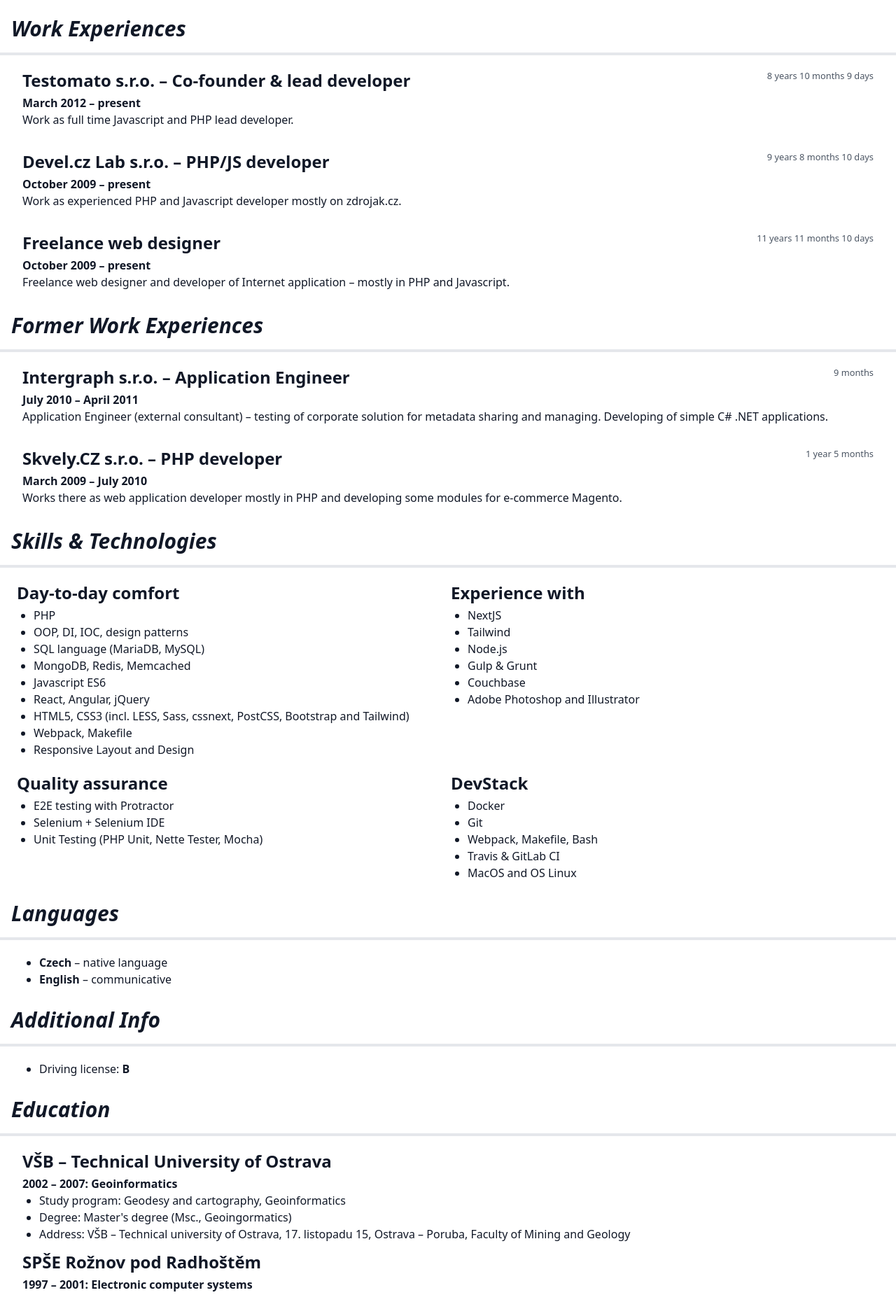
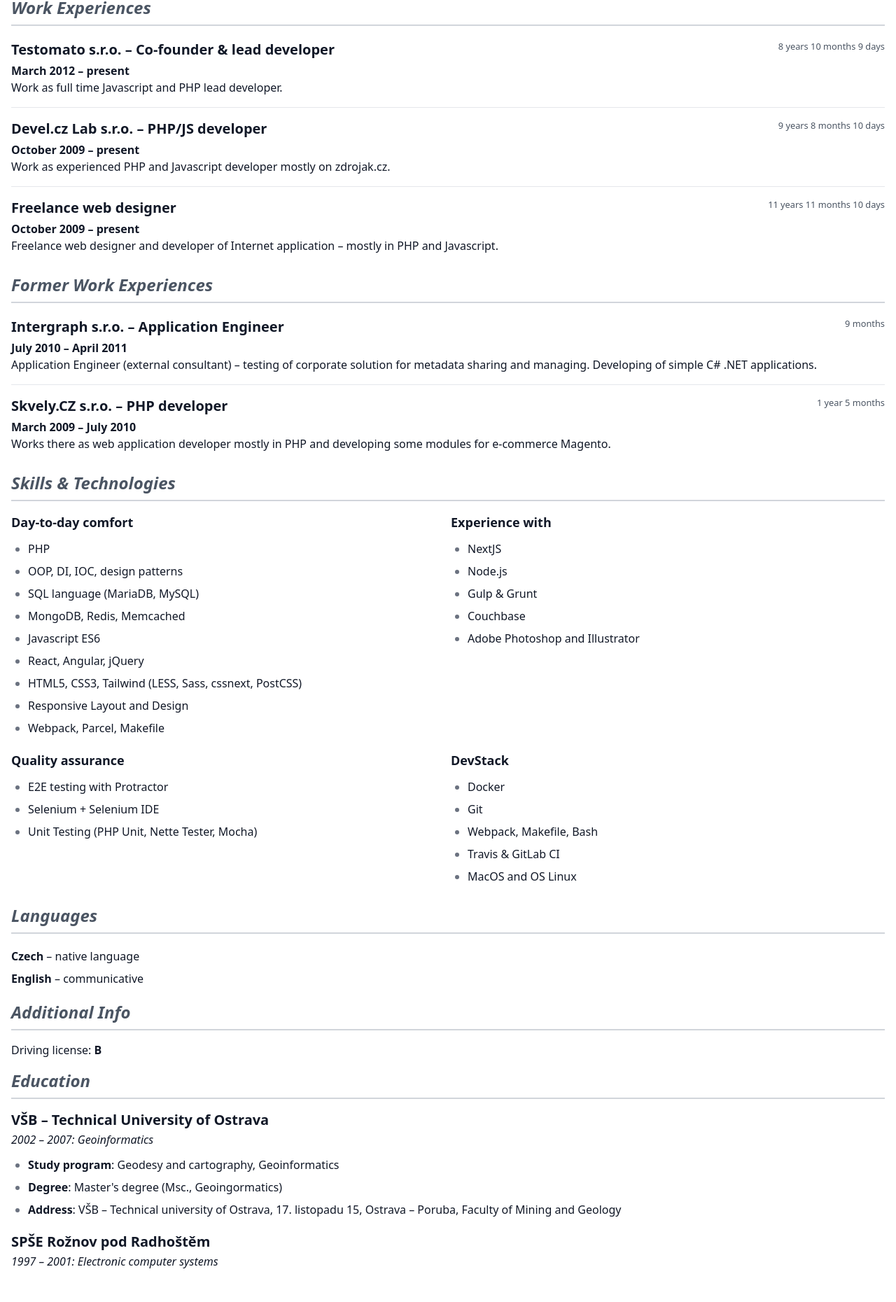
Before and after one commit to OzzyCzech/ozana.cz, a Next.js app: page /resume in a window 1280 px wide. Shown: the part 254-2114 px from the top of the page at 70% size. Built offline with nearby package versions, Linux system fonts and the light colour scheme.

Commit message:
Tailwind upgrade
* simplify tailwind CSS
* add cssnano
* upgrade CV PDF
* remove purge from tailwind

```diff
--- a/components/footer.js
+++ b/components/footer.js
@@ -1,5 +1,5 @@
 const Footer = () => {
-	return (<footer className="no-print">
+	return (<footer className="print:hidden">
 		<section className="border-t flex justify-center text-center py-6 lg:py-20">
 			<a href="https://github.com/OzzyCzech/" target="_blank" className="no-underline text-current">GitHub</a><span className="mx-2">&bull;</span>
 			<a href="https://meta.stackoverflow.com/users/355316/" target="_blank" className="no-underline text-current">StackOverflow</a><span className="mx-2">&bull;</span>
--- a/components/header.js
+++ b/components/header.js
@@ -1,7 +1,7 @@
 import Link from 'next/link'
 
 const Header = ({active = '/'}) =>
-	<header className="no-print">
+	<header className="print:hidden">
 		<nav className="flex justify-center lg:justify-end border-b text-center">
 			<ul className="grid grid-cols-3 divide-x py-3">
 				<li className={active === '/' ? 'font-bold' : null}>
--- a/package.json
+++ b/package.json
@@ -8,8 +8,8 @@
 		"now-build": "next build"
 	},
 	"dependencies": {
-		"@fullhuman/postcss-purgecss": "^4.1.3",
 		"autoprefixer": "^10.4.4",
+		"cssnano": "^5.1.7",
 		"moment": "^2.29.3",
 		"next": "^12.1.5",
 		"postcss": "^8.4.12",
--- a/pages/_document.js
+++ b/pages/_document.js
@@ -23,7 +23,7 @@
 					<link rel="author" href="/humans.txt"/>
 				</Head>
 
-				<body className={'font-sans text-gray-900 leading-normal tracking-normal grid min-h-screen ' + (page ? page : 'home')}>
+				<body className={'font-sans text-gray-900 leading-normal tracking-normal grid min-h-screen grid-rows-[auto_1fr_auto] ' + (page ? page : 'home')}>
 				<Header active={pathname}/>
 				<main className="grid items-center"><Main/></main>
 				<Footer active={pathname}/>
--- a/pages/_style.css
+++ b/pages/_style.css
@@ -1,135 +1,19 @@
-@tailwind base;
-@tailwind components;
-@tailwind utilities;
-
 /* https://nerdcave.com/tailwind-cheat-sheet */
 
-body {
-	grid-template-rows: auto 1fr auto;
+@tailwind base;
+@layer base {
+	a {
+		@apply text-current hover:underline hover:text-blue-600 hover:ease-in-out;
+	}
 }
 
-h1, h2, h3 {
-	@apply font-bold;
-}
-
-h1 {
-	@apply text-4xl mb-1;
-}
-
-h2 {
-	@apply text-3xl mb-1;
-}
-
-h3 {
-	@apply text-2xl mb-1;
-}
-
-h4 {
-	@apply font-bold;
-}
-
-.btn {
-	@apply font-bold py-3 px-6 rounded inline-flex items-center rounded-full no-underline;
-}
-
-.btn:hover {
-	@apply border-transparent no-underline
-}
-
-.btn-blue {
-	@apply bg-blue-500 text-white border-blue-500;
-}
-
-.btn-blue:hover {
-	@apply bg-blue-700 text-white;
-}
-
-.btn-white {
-	@apply text-white bg-white bg-opacity-25
-}
-
-.btn-white:hover {
-	@apply text-white bg-opacity-50
-}
-
-.btn-black {
-	@apply text-white bg-black bg-opacity-75
-}
-
-.btn-black:hover {
-	@apply text-white bg-opacity-100
-}
-
-a {
-	@apply text-current;
-}
-
-a:hover {
-	@apply underline text-blue-600 ease-in-out;
-}
-
-p {
-	@apply mt-0 mb-4;
-}
-
-article ul {
-	@apply list-disc ml-6 mt-0 mb-3;
-}
-
-.bg-testomato {
-	background-color: #b72b2a;
-}
-
-.bg-zdrojak {
-	background-color: #424242;
-}
-
-/** @see https://primer.style/css/utilities/colors */
-.bg-github {
-	background-color: #f6f8fa;
-}
-
-.print-grid,
-.print {
-	display: none;
-}
+@tailwind utilities;
+@tailwind components;
 
 @media print {
-	*,
-	*::before,
-	*::after {
-		text-shadow: none !important;
-		box-shadow: none !important;
-	}
-
-	body, html {
-		display: block;
-		min-height: auto;
-		grid-template-rows: auto;
-		min-width: 992px !important;
-		margin:0;
-		padding:0;
-	}
-
-	.page-break-before {
-		page-break-before: always;
-	}
-
-	abbr[title]::after {
-		content: " (" attr(title) ")";
-	}
-
-	pre {
-		white-space: pre-wrap !important;
-	}
-
-	pre, blockquote {
-		border: 1px solid #adb5bd;
-		page-break-inside: avoid;
-	}
-
-	tr, img {
-		page-break-inside: avoid;
+	@page {
+		size: a4;
+		margin: 10mm;
 	}
 
 	p, h2, h3 {
@@ -141,25 +25,11 @@
 		page-break-after: avoid;
 	}
 
-	@page {
-		size: a4;
-		margin: 10mm;
+	tr, img {
+		page-break-inside: avoid;
 	}
 
-	.print {
-		display: inherit;
-	}
-
-	.print-grid {
-		display: grid;
-	}
-
-	.no-print {
-		display: none !important
-	}
-
-	#__next-prerender-indicator,
-	#__next-build-watcher {
-		display: none;
+	.page-break-before-always {
+		page-break-before: always;
 	}
 }
--- a/pages/resume.experiences.js
+++ b/pages/resume.experiences.js
@@ -1,5 +1,5 @@
 import moment from 'moment';
-import React from "react";
+import React from 'react';
 
 function duration(start, end) {
 	let s = moment(start).add(-1, 'day');
@@ -15,43 +15,41 @@
 }
 
 export const Testomato = () =>
-	<article>
-		<small className="lg:float-right text-gray-600">{duration(new Date(2012, 3, 1), new Date())}</small>
-		<h3>
-			<a href="https://www.testomato.com" target="_blank">Testomato s.r.o.</a> &ndash;
-			Co-founder &amp; lead developer
-		</h3>
-
-		<h4>March 2012 &ndash; present</h4>
-
+	<article className="py-4">
+		<div className="flex justify-between">
+			<h3 className="text-xl font-semibold mb-1">
+				<a href="https://www.testomato.com" target="_blank">Testomato s.r.o.</a> &ndash;
+				Co-founder &amp; lead developer
+			</h3>
+			<small className="text-gray-600">{duration(new Date(2012, 3, 1), new Date())}</small>
+		</div>
+		<strong>March 2012 &ndash; present</strong>
 		<p>
 			Work as full time Javascript and PHP lead developer.
 		</p>
-
 	</article>;
 
 const Devel = () =>
-	<article>
-		<small className="lg:float-right text-gray-600">{duration(new Date(2011, 5, 1))}</small>
-
-		<h3><a href="http://www.rzp.cz/cgi-bin/aps_cacheWEB.sh?VSS_SERV=ZVWSBJFND&Action=Search&ICO=24683507" target="_blank">Devel.cz
-			Lab s.r.o.</a> &ndash; PHP/JS developer</h3>
-
-		<h4>October 2009 &ndash; present</h4>
-
+	<article className="py-4">
+		<div className="flex justify-between">
+			<h3 className="text-xl font-semibold mb-1"><a href="http://www.rzp.cz/cgi-bin/aps_cacheWEB.sh?VSS_SERV=ZVWSBJFND&Action=Search&ICO=24683507" target="_blank">
+				Devel.cz Lab s.r.o.</a> &ndash; PHP/JS developer
+			</h3>
+			<small className="text-gray-600">{duration(new Date(2011, 5, 1))}</small>
+		</div>
+		<strong>October 2009 &ndash; present</strong>
 		<p>
 			Work as experienced PHP and Javascript developer mostly on <a href="https://www.zdrojak.cz">zdrojak.cz</a>.
 		</p>
 	</article>;
 
 const Intergraph = () =>
-	<article>
-		<small className="lg:float-right text-gray-600">{duration(new Date(2010, 7, 1), new Date(2011, 3, 31))}</small>
-
-		<h3>Intergraph s.r.o. &ndash; Application Engineer</h3>
-
-		<h4>July 2010 &ndash; April 2011</h4>
-
+	<article className="py-4">
+		<div className="flex justify-between">
+			<h3 className="text-xl font-semibold mb-1">Intergraph s.r.o. &ndash; Application Engineer</h3>
+			<small className="text-gray-600">{duration(new Date(2010, 7, 1), new Date(2011, 3, 31))}</small>
+		</div>
+		<strong>July 2010 &ndash; April 2011</strong>
 		<p>
 			Application Engineer (external consultant) – testing of corporate solution for metadata
 			sharing and managing. Developing of simple C# .NET applications.
@@ -59,44 +57,41 @@
 	</article>;
 
 const Skvely = () =>
-	<article>
-
-		<small className="lg:float-right text-gray-600">{duration(new Date(2009, 3, 1), new Date(2010, 7, 31))}</small>
-
-		<h3>Skvely.CZ s.r.o. &ndash; PHP developer</h3>
-
-		<h4>March 2009 &ndash; July 2010</h4>
-
+	<article className="py-4">
+		<div className="flex justify-between">
+			<h3 className="text-xl font-semibold mb-1">Skvely.CZ s.r.o. &ndash; PHP developer</h3>
+			<small className="text-gray-600">{duration(new Date(2009, 3, 1), new Date(2010, 7, 31))}</small>
+		</div>
+		<strong>March 2009 &ndash; July 2010</strong>
 		<p>Works there as web application developer mostly in PHP and developing some modules for e-commerce Magento.</p>
 	</article>;
 
 const Freelancer = () =>
-	<article>
-		<small className="lg:float-right text-gray-600">{duration(new Date(2009, 2, 1))}</small>
-
-		<h3><a href="https://ozana.cz">Freelance web designer</a></h3>
-
-		<h4>October 2009 &ndash; present</h4>
-
+	<article className="py-4">
+		<div className="flex justify-between">
+			<h3 className="text-xl font-semibold mb-1"><a href="https://ozana.cz">Freelance web designer</a></h3>
+			<small className="text-gray-600">{duration(new Date(2009, 2, 1))}</small>
+		</div>
+		<strong>October 2009 &ndash; present</strong>
 		<p>Freelance web designer and developer of Internet application &ndash; mostly in PHP and Javascript.</p>
 	</article>;
 
 
 const Experiences = () => (
 	<section>
-		<h2 className="text-center md:text-left italic border-b-4 p-4 mb-5">Work Experiences</h2>
-		<div className="grid gap-y-4 mx-4 lg:mx-8">
+		<h2 className="text-2xl font-semibold border-b-2 border-gray-300 mb-1 pb-2 italic text-gray-600 print:text-current">Work Experiences</h2>
+		<div className="divide-y mb-3">
 			<Testomato/>
 			<Devel/>
 			<Freelancer/>
 		</div>
-		<h2 className="text-center md:text-left italic border-b-4 p-4 mb-5">Former Work Experiences</h2>
-		<div className="grid gap-y-4 mx-4 lg:mx-8">
+		<h2 className="text-2xl font-semibold border-b-2 border-gray-300 mb-1 pb-2 italic text-gray-600 print:text-current€">Former Work Experiences</h2>
+		<div className="divide-y mb-3">
 			<Intergraph/>
 			<Skvely/>
 		</div>
 	</section>
 
-)
+);
 
 export default Experiences;
--- a/pages/resume.js
+++ b/pages/resume.js
@@ -1,4 +1,4 @@
-import Head from 'next/head'
+import Head from 'next/head';
 import Experiences from './resume.experiences';
 
 function experiences() {
@@ -7,58 +7,60 @@
 }
 
 const Resume = () => (
-	<div className="lg:container lg:mx-auto">
+	<div className="px-4 max-w-screen-xl mx-auto">
 		<Head>
 			<title>Resume | Ing. Roman Ožana</title>
 		</Head>
 
-		<h1 className="text-center py-6 md:py-8 lg:py-12 xl:py-20">Ing. Roman Ožana / Resume</h1>
+		<h1 className="text-center py-6 md:py-8 lg:py-12 xl:py-20 text-2xl font-semibold">Ing. Roman Ožana / Resume</h1>
 
-		<section className="print">
-			<article>
-				<p>
-					<img src="/img/roman-ozana.jpg" alt="Roman Ožana" className="w-64 float-right rounded ml-8 mr-4"/>
+		<section className="hidden print:block">
+			<article className="flex gap-4 py-4">
+				<div>
+					<p className="mb-3 text-lg leading-relaxed">
 						Hi there, <br/>
 						my name is Roman Ožana. I am a freelance webdesigner and developer with <strong>more than {experiences()} years of
 						experiences</strong>. I'm here to create websites and applications easy to use, intuitive and modern inside. I love tech
 						startups and community around. Enjoy working in small and effective team.
 					</p>
-				<p>Say hi on Twitter <a href="https://www.twitter.com/OzzyCzech">@OzzyCzech</a></p>
-
-				<ul>
-					<li><strong>Address</strong>: Prague, Přímětická st.</li>
+					<ul className="leading-loose">
+						<li><strong>Address</strong>: <a href="https://goo.gl/maps/v2qt8eXuiXqPijZD7">Prague, Přímětická st.</a></li>
 						<li><strong>Web</strong>: <a href="https://ozana.cz">https://ozana.cz</a></li>
 						<li><strong>Email</strong>: <a href="mailto:roman@ozana.cz?subject=Resume">roman@ozana.cz</a></li>
 						<li><strong>Phone</strong>: <a href="tel:+420605783455">+420&nbsp;605&nbsp;783&nbsp;455</a></li>
+						<li><strong>Twitter</strong>: <a href="https://www.twitter.com/OzzyCzech">@OzzyCzech</a></li>
 					</ul>
+				</div>
+				<div className="w-[650px]">
+					<img src="/img/roman-ozana.jpg" alt="Roman Ožana" className="object-cover my-4 rounded"/>
+				</div>
 			</article>
 		</section>
 
 		<Experiences/>
 
-		<section className="page-break-before">
-			<h2 className="text-center md:text-left italic border-b-4 p-4 mb-5">Skills &amp; Technologies</h2>
-			<div className="mx-4 gap-2 grid grid-cols-1 sm:grid-cols-2 xl:mx-6 print:grid-cols-2">
+		<section className="break-before-page">
+			<h2 className="text-2xl font-semibold border-b-2 border-gray-300 mb-1 pb-2 italic text-gray-600 print:text-current">Skills &amp; Technologies</h2>
+			<div className="my-4 gap-2 grid grid-cols-1 sm:grid-cols-2 print:grid-cols-2">
 				<article>
-					<h3>Day-to-day comfort</h3>
-					<ul>
+					<h3 className="text-lg font-semibold">Day-to-day comfort</h3>
+					<ul className="list-disc marker:text-gray-500 ml-6 leading-loose my-2">
 						<li>PHP</li>
 						<li>OOP, DI, IOC, design patterns</li>
 						<li>SQL language (MariaDB, MySQL)</li>
 						<li>MongoDB, Redis, Memcached</li>
 						<li>Javascript ES6</li>
 						<li>React, Angular, jQuery</li>
-						<li>HTML5, CSS3 (incl. LESS, Sass, cssnext, PostCSS, Bootstrap and Tailwind)</li>
-						<li>Webpack, Makefile</li>
+						<li>HTML5, CSS3, Tailwind (LESS, Sass, cssnext, PostCSS)</li>
 						<li>Responsive Layout and Design</li>
+						<li>Webpack, Parcel, Makefile</li>
 					</ul>
 				</article>
 
 				<article>
-					<h3>Experience with</h3>
-					<ul>
+					<h3 className="text-lg font-semibold">Experience with</h3>
+					<ul className="list-disc marker:text-gray-500 ml-6 leading-loose my-2">
 						<li>NextJS</li>
-						<li>Tailwind</li>
 						<li>Node.js</li>
 						<li>Gulp &amp; Grunt</li>
 						<li>Couchbase</li>
@@ -67,8 +69,8 @@
 				</article>
 
 				<article>
-					<h3>Quality assurance</h3>
-					<ul>
+					<h3 className="text-lg font-semibold">Quality assurance</h3>
+					<ul className="list-disc marker:text-gray-500 ml-6 leading-loose my-2">
 						<li>E2E testing with Protractor</li>
 						<li>Selenium + Selenium IDE</li>
 						<li>Unit Testing (PHP Unit, Nette Tester, Mocha)</li>
@@ -76,8 +78,8 @@
 				</article>
 
 				<article>
-					<h3>DevStack</h3>
-					<ul>
+					<h3 className="text-lg font-semibold">DevStack</h3>
+					<ul className="list-disc marker:text-gray-500 ml-6 leading-loose my-2">
 						<li>Docker</li>
 						<li>Git</li>
 						<li>Webpack, Makefile, Bash</li>
@@ -89,9 +91,9 @@
 		</section>
 
 		<section>
-			<h2 className="text-center md:text-left italic border-b-4 p-4 mb-5">Languages</h2>
-			<article className="mx-4 lg:mx-8">
-				<ul>
+			<h2 className="text-2xl font-semibold border-b-2 border-gray-300 mb-1 pb-2 italic text-gray-600 print:text-current">Languages</h2>
+			<article className="my-4">
+				<ul className="leading-loose">
 					<li><strong>Czech</strong> &ndash; native language</li>
 					<li><strong>English</strong> &ndash; communicative</li>
 				</ul>
@@ -99,8 +101,8 @@
 		</section>
 
 		<section>
-			<h2 className="text-center md:text-left italic border-b-4 p-4 mb-5">Additional Info</h2>
-			<article className="mx-4 lg:mx-8">
+			<h2 className="text-2xl font-semibold border-b-2 border-gray-300 mb-1 pb-2 italic text-gray-600 print:text-current">Additional Info</h2>
+			<article className="my-4">
 				<ul>
 					<li>Driving license: <strong>B</strong></li>
 				</ul>
@@ -108,33 +110,32 @@
 		</section>
 
 		<section>
-			<h2 className="text-center md:text-left italic border-b-4 p-4 mb-5">Education</h2>
-			<article className="mx-4 lg:mx-8">
-				<h3>VŠB &ndash; Technical University of Ostrava</h3>
-				<h4>2002 – 2007: Geoinformatics</h4>
-				<ul>
-					<li>Study program: <a href="https://gis.vsb.cz/" target="_blank">Geodesy and cartography, Geoinformatics</a></li>
-					<li>Degree: Master's degree (Msc., Geoingormatics)</li>
-					<li>Address: VŠB – Technical university of Ostrava, 17. listopadu 15, Ostrava – Poruba, Faculty of Mining and Geology</li>
+			<h2 className="text-2xl font-semibold border-b-2 border-gray-300 mb-1 pb-2 italic text-gray-600 print:text-current">Education</h2>
+			<article className="my-4">
+				<h3 className="text-xl font-semibold mb-0.5">VŠB &ndash; Technical University of Ostrava</h3>
+				<p className="italic">2002 – 2007: Geoinformatics</p>
+				<ul className="list-disc marker:text-gray-500 ml-6 leading-loose my-2">
+					<li><strong>Study program</strong>: <a href="https://gis.vsb.cz/" target="_blank">Geodesy and cartography, Geoinformatics</a></li>
+					<li><strong>Degree</strong>: Master's degree (Msc., Geoingormatics)</li>
+					<li><strong>Address</strong>: VŠB – Technical university of Ostrava, 17. listopadu 15, Ostrava – Poruba, Faculty of Mining and Geology</li>
 				</ul>
 			</article>
-			<article className="mx-8">
-				<h3>SPŠE Rožnov pod Radhoštěm</h3>
-				<h4>1997 – 2001: Electronic computer systems </h4>
+			<article className="my-4">
+				<h3 className="text-xl font-semibold mb-0.5">SPŠE Rožnov pod Radhoštěm</h3>
+				<p className="italic">1997 – 2001: Electronic computer systems</p>
 			</article>
 		</section>
 
-		<section className="page-break-before print">
+		<section className="hidden print:block break-before-page">
 			<div className="grid min-h-screen align-center">
-				<h3>Contact me</h3>
 				<div className="self-center">
 					<img src="/contact.svg" alt="Roman Ožana" className="w-6/12 mx-auto"/>
 				</div>
 			</div>
 		</section>
 
-		<div className="text-center my-12 no-print">
-			<a href="/cv.pdf" download={`CV - Ing. Roman Ožana - ${new Date().getFullYear()}.pdf`} className="btn btn-blue">
+		<div className="text-center my-12 print:hidden">
+			<a href="/cv.pdf" download={`Resume - Ing. Roman Ožana - ${new Date().getFullYear()}.pdf`} className="py-3 px-6 bg-blue-600 hover:bg-blue-700 rounded-full text-white hover:text-white hover:no-underline inline-flex items-center">
 				<svg className="fill-current w-4 h-4 mr-2" xmlns="http://www.w3.org/2000/svg" viewBox="0 0 20 20">
 					<path d="M13 8V2H7v6H2l8 8 8-8h-5zM0 18h20v2H0v-2z"/>
 				</svg>
@@ -142,6 +143,6 @@
 			</a>
 		</div>
 	</div>
-)
+);
 
 export default Resume;
```
Also changed, not shown: pages/index.js (+7 -7 lines), pages/work.js (+55 -55 lines), postcss.config.js (+2 -13 lines), tailwind.config.js (+4 -3 lines), public/humans.txt, 2 other files (tests, documents, lock files or other folders). Lines whose indentation alone changed are shown as unchanged.
